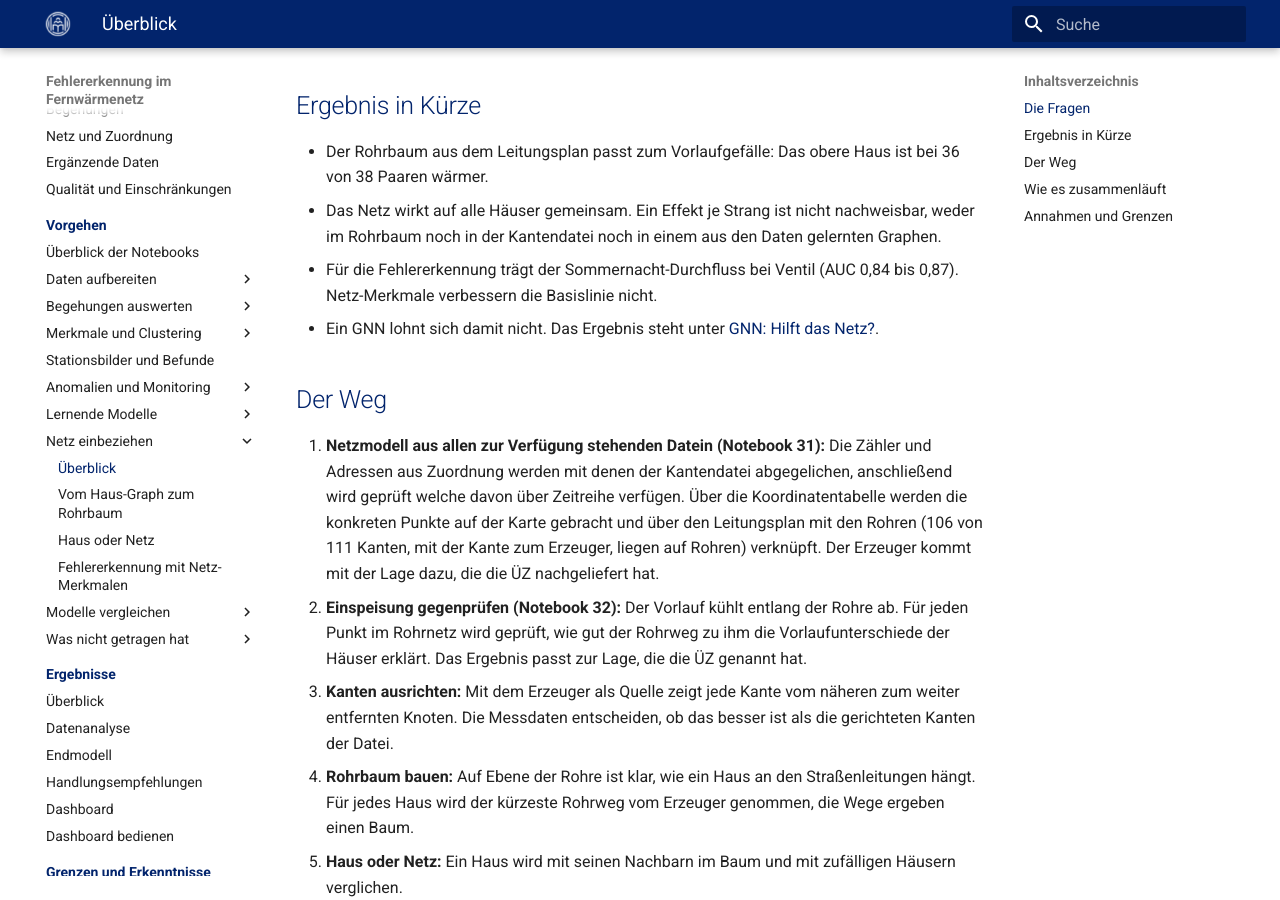
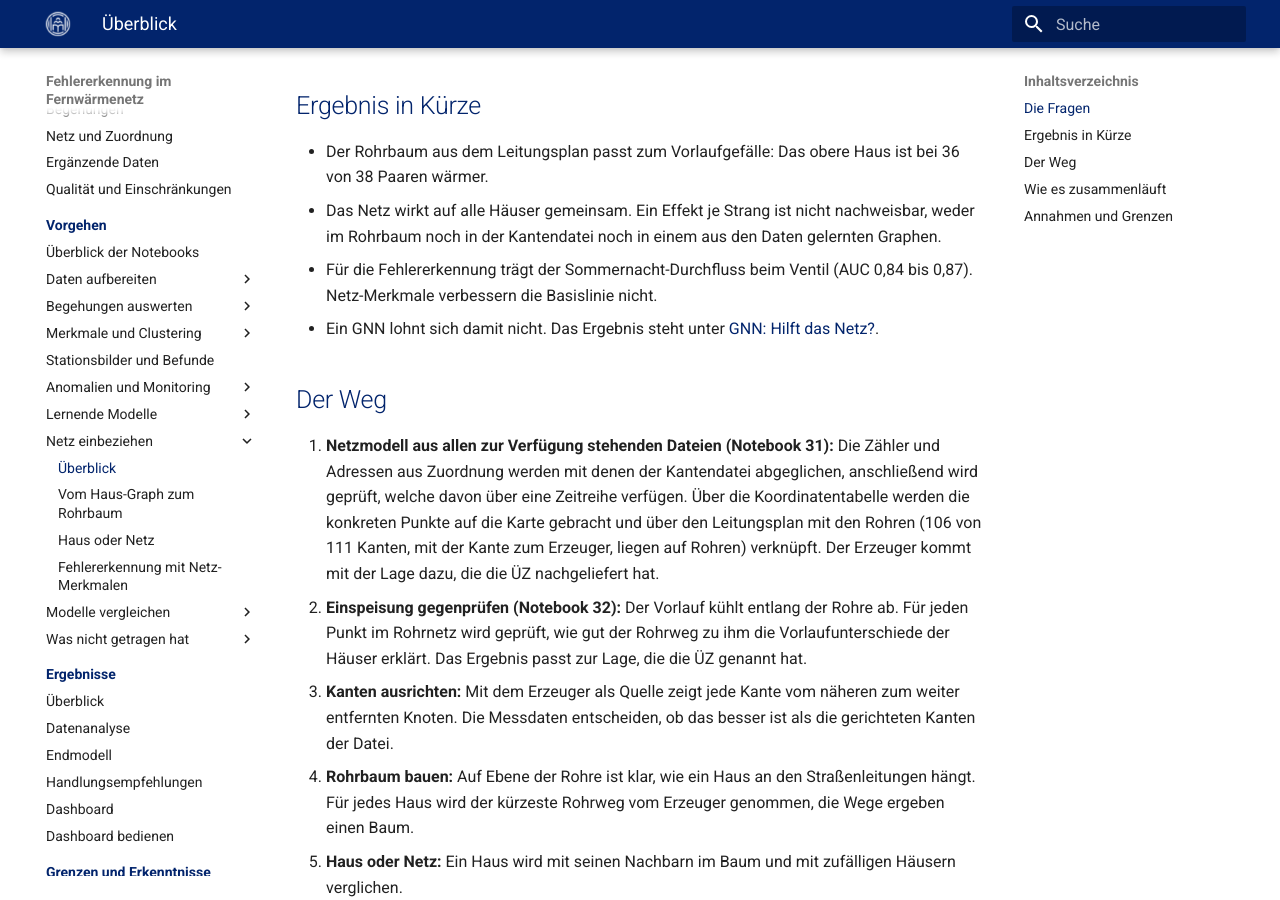
Before and after one commit to ivelinayna/projektseminar, an MkDocs documentation site: the page built from docs/netz_einbeziehen/index.md, in a window 1280 px wide and 900 px high, scrolled down 809 px. Built offline with MkDocs 1.6.1 and Material for MkDocs 9.7.7, drawn with Linux system fonts in a browser that asks for light colours.

Commit message:
Doku: Rechtschreibung in Netz einbeziehen und Netz und Zuordnung korrigiert

```diff
--- a/docs/netz_einbeziehen/index.md
+++ b/docs/netz_einbeziehen/index.md
@@ -21,16 +21,16 @@ aussieht und wie die Zuordnung funktioniert, steht unter [Netz und Zuordnung](..
 - Der Rohrbaum aus dem Leitungsplan passt zum Vorlaufgefälle: Das obere Haus ist bei 36 von 38 Paaren wärmer.
 - Das Netz wirkt auf alle Häuser gemeinsam. Ein Effekt je Strang ist nicht nachweisbar, weder im Rohrbaum noch in der
   Kantendatei noch in einem aus den Daten gelernten Graphen.
-- Für die Fehlererkennung trägt der Sommernacht-Durchfluss bei Ventil (AUC 0,84 bis 0,87). Netz-Merkmale verbessern die
+- Für die Fehlererkennung trägt der Sommernacht-Durchfluss beim Ventil (AUC 0,84 bis 0,87). Netz-Merkmale verbessern die
   Basislinie nicht.
 - Ein GNN lohnt sich damit nicht. Das Ergebnis steht unter [GNN: Hilft das Netz?](../nicht_getragen/gnn.md).
 
 ## Der Weg
 
-1. **Netzmodell aus allen zur Verfügung stehenden Datein (Notebook 31):** Die Zähler und Adressen aus
-    Zuordnung werden mit denen der Kantendatei abgegelichen, anschließend wird geprüft welche davon über Zeitreihe verfügen.
-    Über die Koordinatentabelle werden die konkreten Punkte auf der Karte gebracht und über den Leitungsplan mit den Rohren
-     (106 von 111 Kanten, mit der Kante zum Erzeuger, liegen auf Rohren) verknüpft.
+1. **Netzmodell aus allen zur Verfügung stehenden Dateien (Notebook 31):** Die Zähler und Adressen aus
+   Zuordnung werden mit denen der Kantendatei abgeglichen, anschließend wird geprüft, welche davon über eine Zeitreihe
+   verfügen. Über die Koordinatentabelle werden die konkreten Punkte auf die Karte gebracht und über den Leitungsplan
+   mit den Rohren (106 von 111 Kanten, mit der Kante zum Erzeuger, liegen auf Rohren) verknüpft.
    Der Erzeuger kommt mit der Lage dazu, die die ÜZ nachgeliefert hat.
 2. **Einspeisung gegenprüfen (Notebook 32):** Der Vorlauf kühlt entlang der Rohre ab. Für jeden Punkt im Rohrnetz wird
    geprüft, wie gut der Rohrweg zu ihm die Vorlaufunterschiede der Häuser erklärt. Das Ergebnis passt zur Lage, die die
```
Also changed, not shown: docs/datengrundlage/netz_und_zuordnung.md (+2 -2 lines), docs/netz_einbeziehen/rohrbaum.md (+3 -3 lines).
